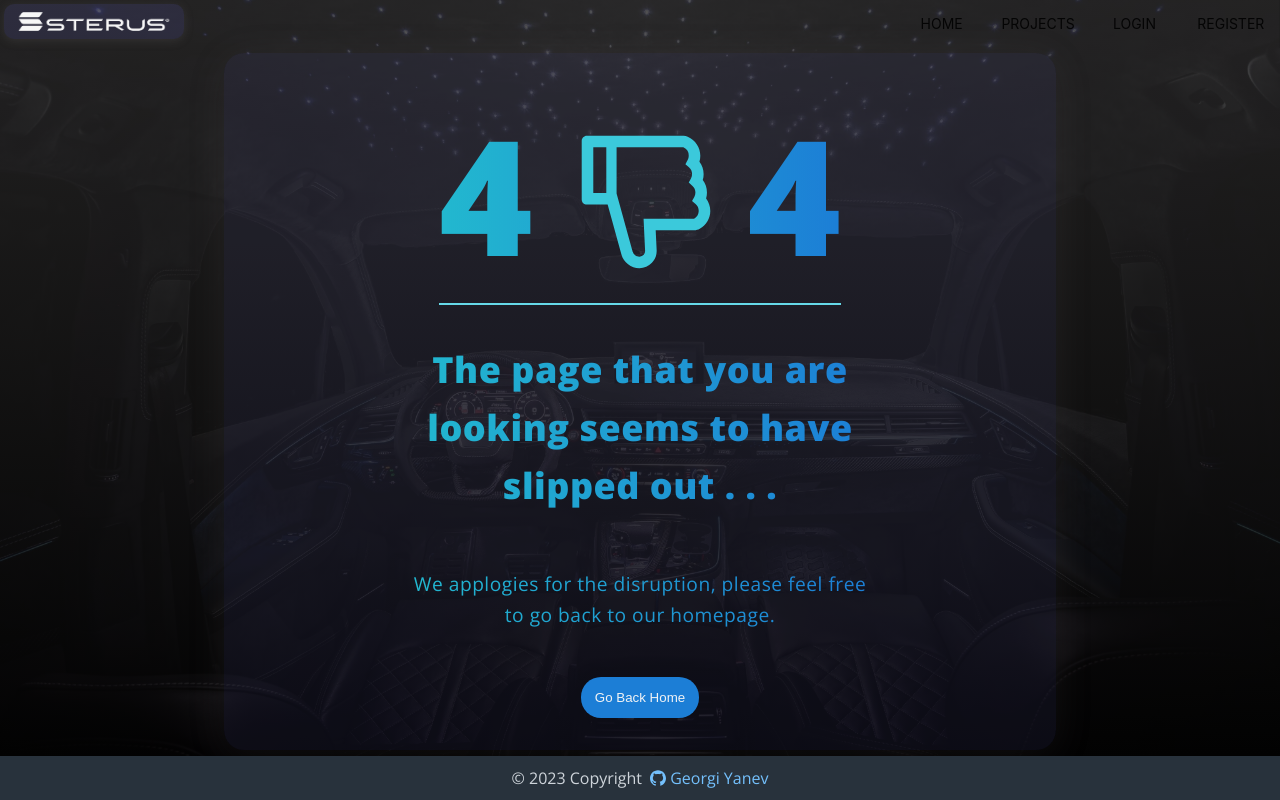
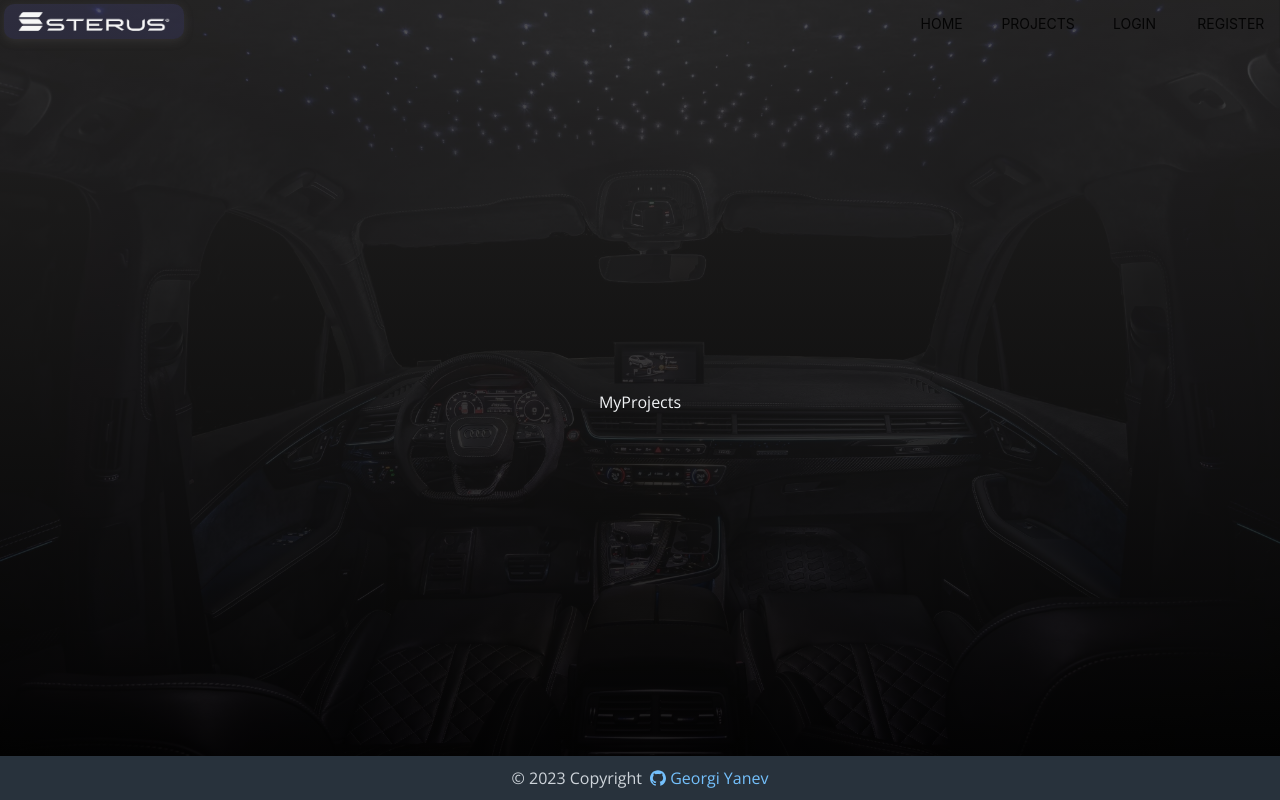
Before and after one commit to georgi1141/Sterusdesign, a React (Vite) app: page /my-projects in a window 1280 px wide. Built offline with nearby package versions, Linux system fonts and the light colour scheme.

Commit message:
add my-projects component

```diff
--- a/src/App.jsx
+++ b/src/App.jsx
@@ -1,11 +1,9 @@
 import "./App.css";
 import { Routes, Route } from "react-router-dom";
 import Home from "./components/content/Home/Home";
-import AboutUs from "./components/content/AboutUs/AboutUs";
 import Navbar from "./components/Navbar";
 import Footer from "./components/Footer";
 import Projects from "./components/content/Projects/Projects";
-import Contacts from "./components/content/Contacts/Contacts";
 import Login from "./components/content/Login/Login";
 import Register from "./components/content/Register/Register";
 import 'react-toastify/dist/ReactToastify.css';
@@ -14,6 +12,7 @@ import { useEffect } from "react";
 import { useGlobalContext } from "./components/globalContext/GlobalAppContext";
 import AddNewProject from "./components/content/AddNewProject/AddNewProject";
 import ProjectDetails from "./components/content/ProjectDetails.jsx/ProjectDetails";
+import MyProjects from "./components/content/MyProjects/MyProjects";
 
 function App() {
 
@@ -37,11 +36,10 @@ function App() {
           <Route path="/" element={<Home />}></Route>
           <Route path="/projects" element={<Projects />}></Route>
           <Route path="/projects/:projectId" element={<ProjectDetails />}></Route>
-          <Route path="/contacts" element={<Contacts />}></Route>
-          <Route path="/about" element={<AboutUs />}></Route>
           <Route path="/login" element={<Login />}></Route>
           <Route path="/register" element={<Register />}></Route>
           <Route path="/add-project" element={<AddNewProject />}></Route>
+          <Route path="/my-projects" element={<MyProjects />}></Route>
           <Route path="/*" element={<Error />}></Route>
         </Routes>
       </main>
--- a/src/components/Navbar.jsx
+++ b/src/components/Navbar.jsx
@@ -34,6 +34,7 @@ function Navbar() {
         { label: "HOME", key: "/" },
         { label: "PROJECTS", key: "/projects" },
         { label: "ADD PROJECT", key: "/add-project" },
+        { label: "MY PROJECTS", key: "/my-projects" },
         { label: "LOGOUT", danger: true, key: "signout" },
       ];
     } else {
--- /dev/null
+++ b/src/components/content/MyProjects/MyProjects.jsx
@@ -0,0 +1,9 @@
+import React from 'react'
+
+function MyProjects() {
+  return (
+    <div>MyProjects</div>
+  )
+}
+
+export default MyProjects
```
